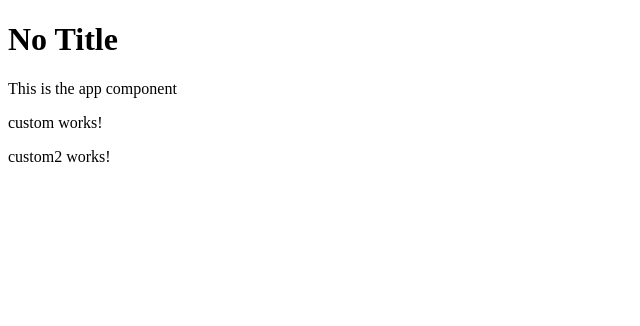
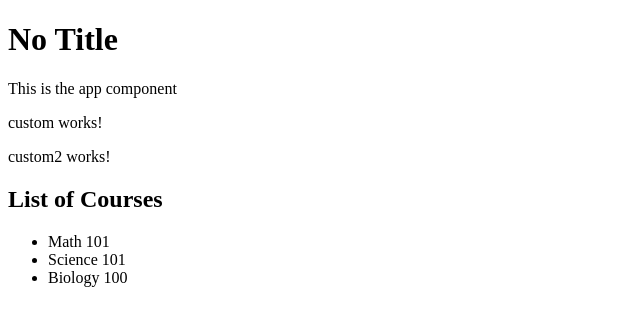
Before and after one commit to ShareghYusefi/school-client, an Angular app: page / in a window 1280 px wide. Shown: the top 326 px of the page, without its empty margins (0-640 px from the left). Built offline with nearby package versions, Linux system fonts and the light colour scheme.

Commit message:
ngFor & ngForOf directives

```diff
--- a/src/app/app-module.ts
+++ b/src/app/app-module.ts
@@ -5,12 +5,14 @@ import { AppRoutingModule } from './app-routing-module';
 import { App } from './app';
 import { Custom } from './components/custom/custom';
 import { Custom2 } from './components/custom2/custom2';
+import { Course } from './components/course/course';
 
 @NgModule({
   declarations: [
     App,
     Custom,
-    Custom2
+    Custom2,
+    Course
   ],
   imports: [
     BrowserModule,
--- a/src/app/app.html
+++ b/src/app/app.html
@@ -12,6 +12,9 @@
   <!-- using custom components -->
   <custom *ngIf="2 > 1"></custom>
   <custom2 *ngIf="2 < 3"></custom2>
+
+  <!-- courses -->
+  <course></course>
 </main>
 
 <router-outlet />
--- /dev/null
+++ b/src/app/components/course/course.html
@@ -0,0 +1,7 @@
+<h2>{{ title }}</h2>
+<ul>
+  <!-- ngForOf directive can be used to iterate over array items -->
+  <li *ngFor="let course of courses">
+    {{ course }}
+  </li>
+</ul>
--- /dev/null
+++ b/src/app/components/course/course.ts
@@ -0,0 +1,12 @@
+import { Component } from '@angular/core';
+
+@Component({
+  selector: 'course',
+  standalone: false,
+  templateUrl: './course.html',
+  styleUrl: './course.css',
+})
+export class Course {
+  title: string = 'List of Courses';
+  courses: string[] = ['Math 101', 'Science 101', 'Biology 100'];
+}
```
Also changed, not shown: src/app/components/course/course.css (added), 1 other file (tests, documents, lock files or other folders).
